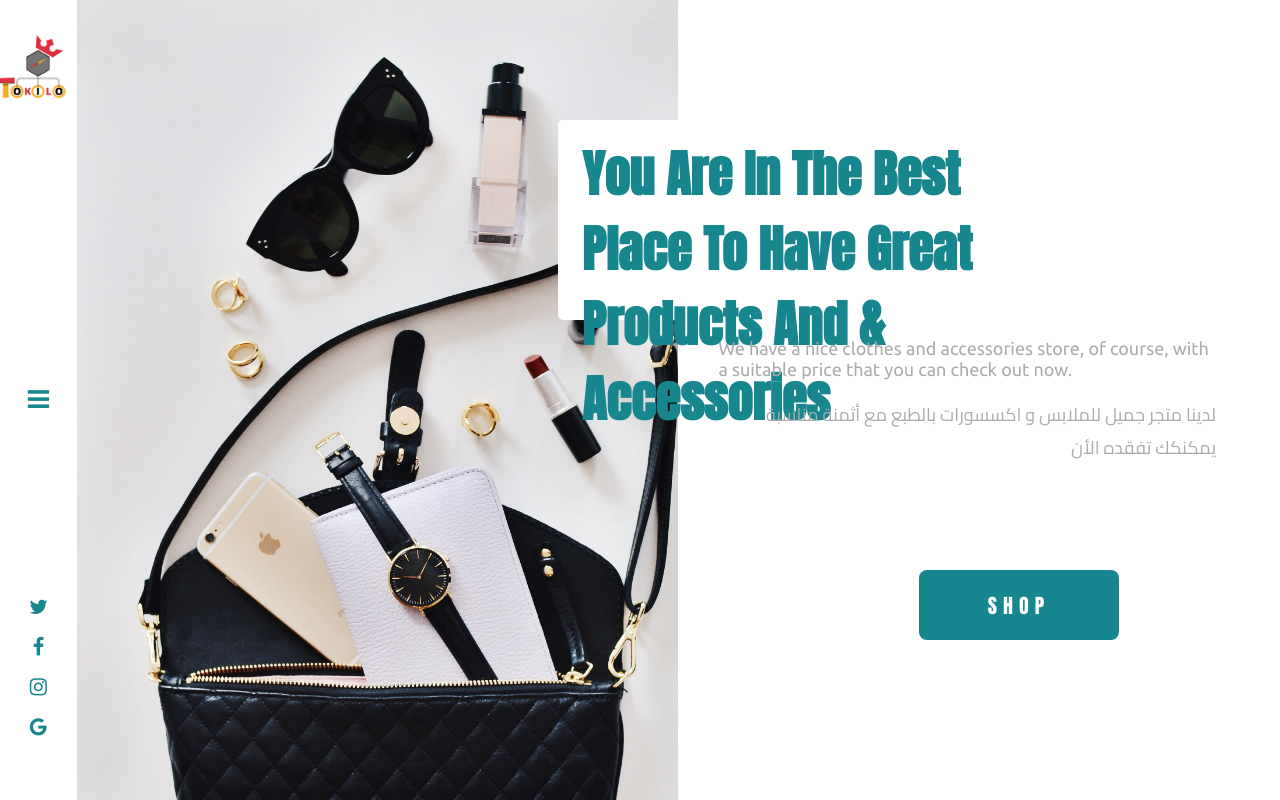
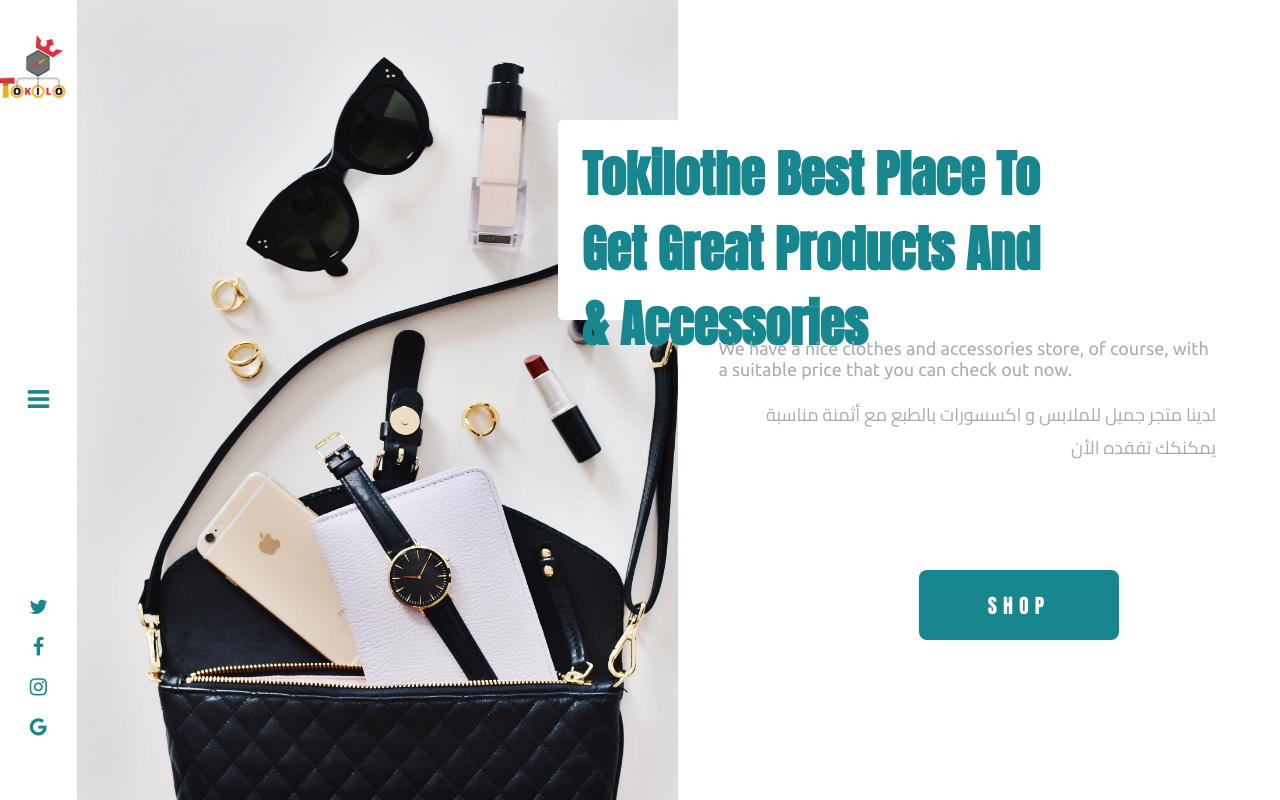
Before and after one commit to aymanouch/tokilo, a React (Create React App) app: page / in a window 1280 px wide. Built offline with nearby package versions, Linux system fonts and the light colour scheme.

Commit message:
change the title in home

```diff
--- a/src/component/Home.js
+++ b/src/component/Home.js
@@ -6,7 +6,7 @@ const Home = () => (
     </div>
 
     <div className="intro-title">
-      <h1>You are in the best place to have great products and &amp; accessories</h1>
+      <h1><strong>tokilo</strong>the best place to get great products and &amp; accessories</h1>
     </div>
     <div className="text">
       <p className="en-text">
```
